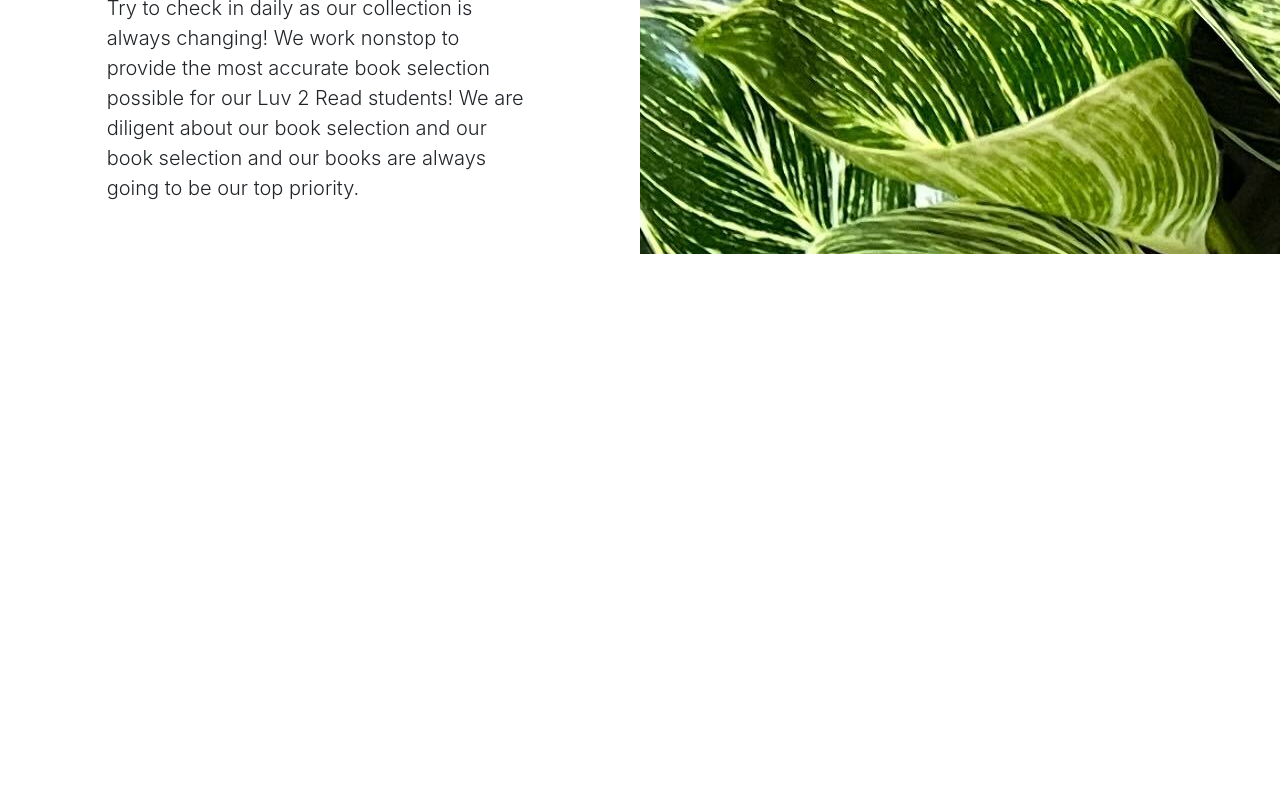
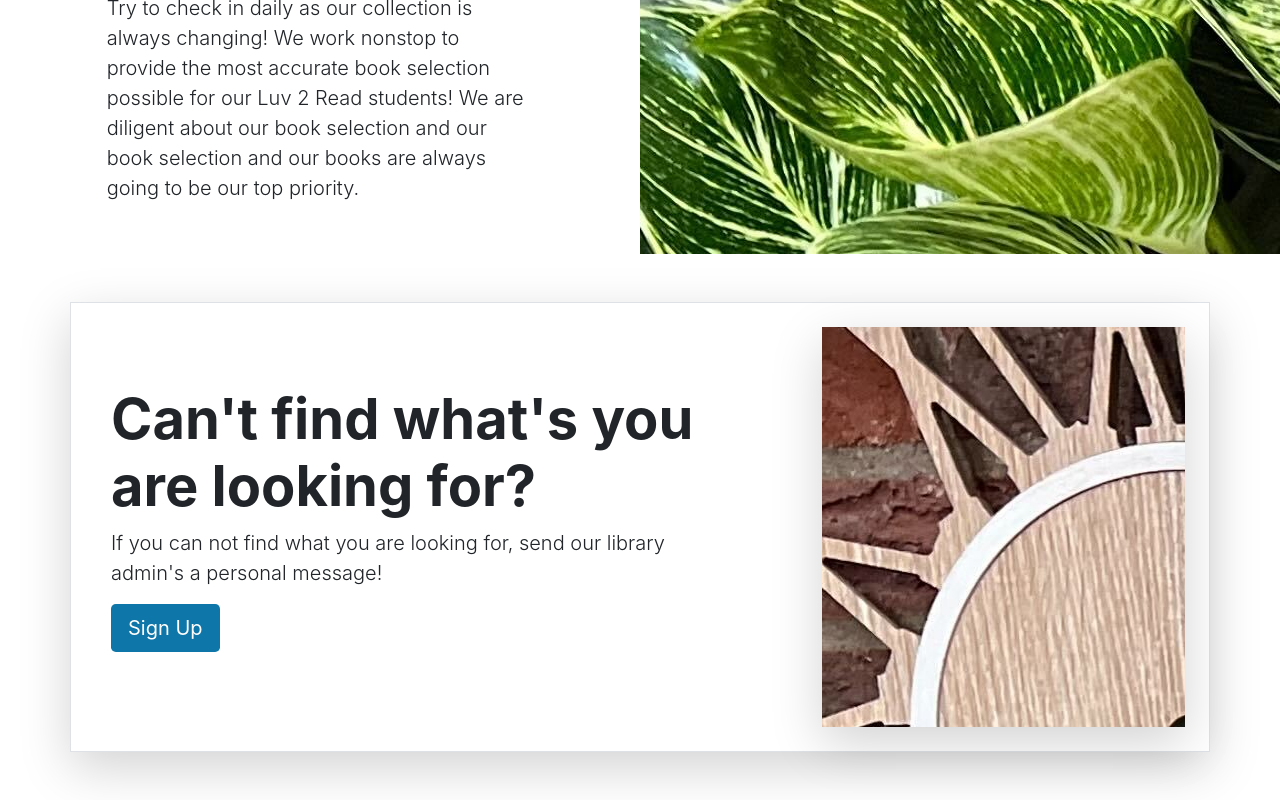
Before and after one commit to Trung-Hieu-Dev/fullstack-react-and-springboot, a React (Create React App) app in the folder frontend/react-library/: page / in a window 1280 px wide. Shown: the part 1670-2470 px from the top of the page. Before the commit the page ends 1924 px from the top, so only its background shows below. Built offline with nearby package versions, Linux system fonts and the light colour scheme.

Commit message:
Front-End: Home Page - Library Services Component

```diff
--- a/frontend/react-library/src/App.tsx
+++ b/frontend/react-library/src/App.tsx
@@ -6,6 +6,7 @@
 import { ExploreTopBook } from "./layouts/HomePage/ExploreTopBook";
 import { Carousel } from "./layouts/HomePage/Carousel";
 import { Heros } from "./layouts/HomePage/Heros";
+import { LibraryServices } from "./layouts/HomePage/LibraryServices";
 
 function App() {
   return (
@@ -14,6 +15,7 @@
       <ExploreTopBook />
       <Carousel />
       <Heros />
+      <LibraryServices />
     </div>
   );
 }
--- /dev/null
+++ b/frontend/react-library/src/layouts/HomePage/LibraryServices.tsx
@@ -0,0 +1,25 @@
+import React from "react";
+
+export const LibraryServices = () => {
+  return (
+    <div className="container my-5">
+      <div className="row p-4 align-items-center border shadow-lg">
+        <div className="col-lg-7 p-3">
+          <h1 className="display-4 fw-bold">
+            Can't find what's you are looking for?
+          </h1>
+          <p className="lead">
+            If you can not find what you are looking for, send our library
+            admin's a personal message!
+          </p>
+          <div className="d-grid  gap-2 justify-content-md-start mb-4 mb-lg-3">
+            <a className="btn main-color btn-lg text-white" href="#">
+              Sign Up
+            </a>
+          </div>
+        </div>
+        <div className="col-lg-4 offset-lg-1 shadow-lg lost-image"></div>
+      </div>
+    </div>
+  );
+};
```
Also changed, not shown: 1 other file (tests, documents, lock files or other folders).
